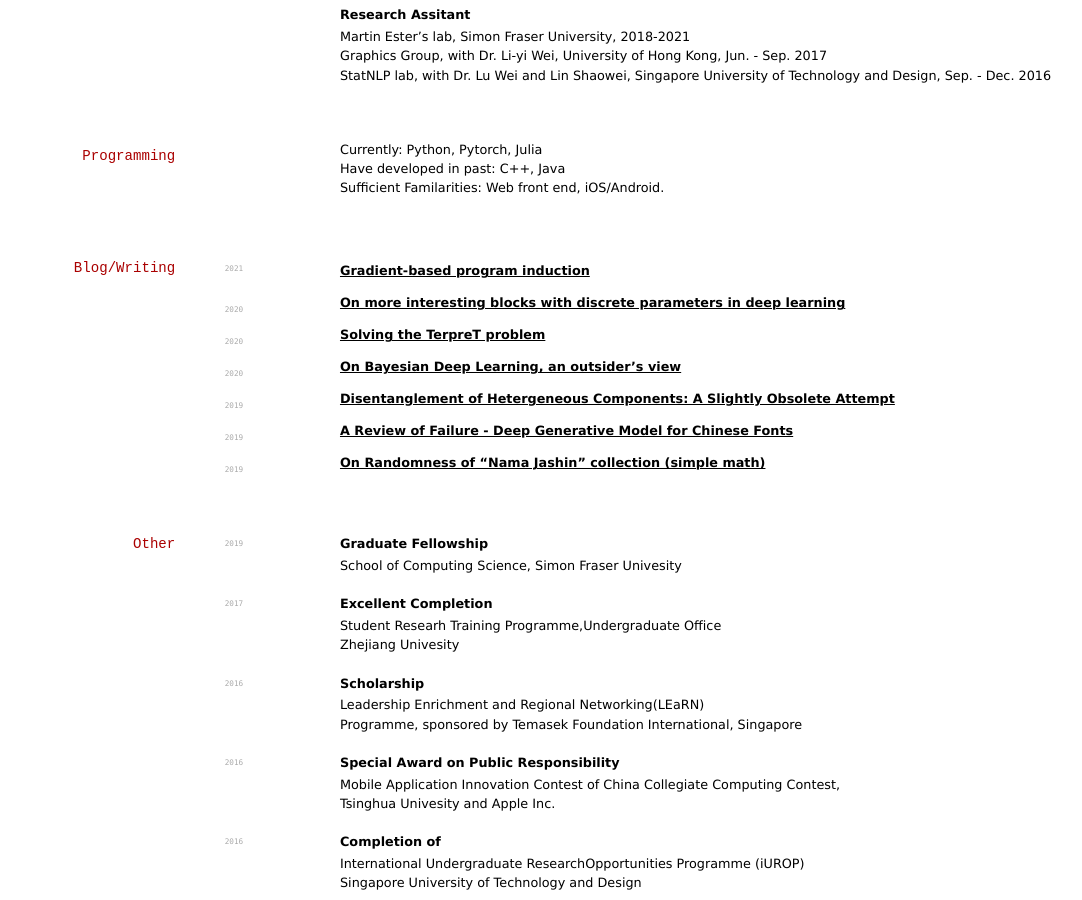
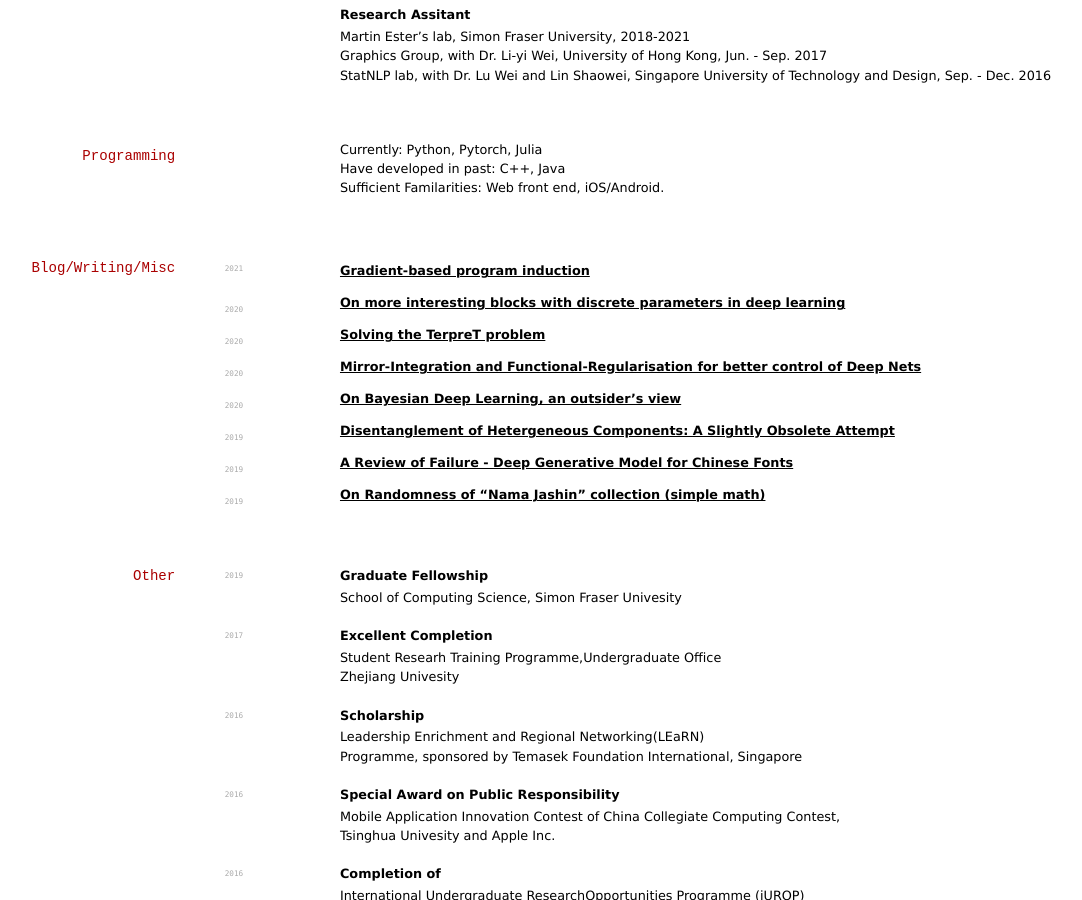
Before and after one commit to LuxxxLucy/LuxxxLucy.github.io, a Jekyll site: the page built from markdown-cv/index.md, in a window 1280 px wide and 900 px high, scrolled down 970 px. Shown: the whole window, without its empty margins (91-1173 px from the left). Built offline with Jekyll 4.4.1, drawn with Linux system fonts in a browser that asks for light colours.

Commit message:
Update CV

```diff
--- a/index.html
+++ b/index.html
@@ -111,7 +111,7 @@
             <br>BEng <i>Computer Science</i>, Zhejiang University
             <br>BEng <i>Industrial Design</i>, Zhejiang University
             <br>
-            <br> <a href="./markdown-cv">CV</a>
+            <br> <a href="./markdown-cv/_site/index.html">CV</a>
                       &nbsp;
                       <a target="_blank" class="social" href="https://github.com/LuxxxLucy"><img class="social-icon" src="./assets/GitHub.png"></a>
                       &nbsp;
--- a/markdown-cv/index.md
+++ b/markdown-cv/index.md
@@ -90,7 +90,7 @@ __Research Assitant__
 - Have developed in past: C++, Java
 - Sufficient Familarities: Web front end, iOS/Android.
 
-## Blog/Writing
+## Blog/Writing/Misc
 
 `2021`
 - __[Gradient-based program induction](https://luxxxlucy.github.io/projects/2021_terpret/index.html)__
@@ -100,6 +100,10 @@ __Research Assitant__
 
 `2020`
 - __[Solving the TerpreT problem](https://luxxxlucy.github.io/projects/2020_terpret/terpret.html)__
+
+`2020`
+- __[Mirror-Integration and Functional-Regularisation for better control of Deep Nets ](https://luxxxlucy.github.io/projects/2020_functional/slide.pdf)__
+
 
 `2020`
 - __[On Bayesian Deep Learning, an outsider's view](https://www.notion.so/luxxxlucy/On-Bayesian-Deep-Learning-an-outsider-s-view-057a4fdac44746bcb89e79f497c0fc6e)__
```
Also changed, not shown: 9 other files.
